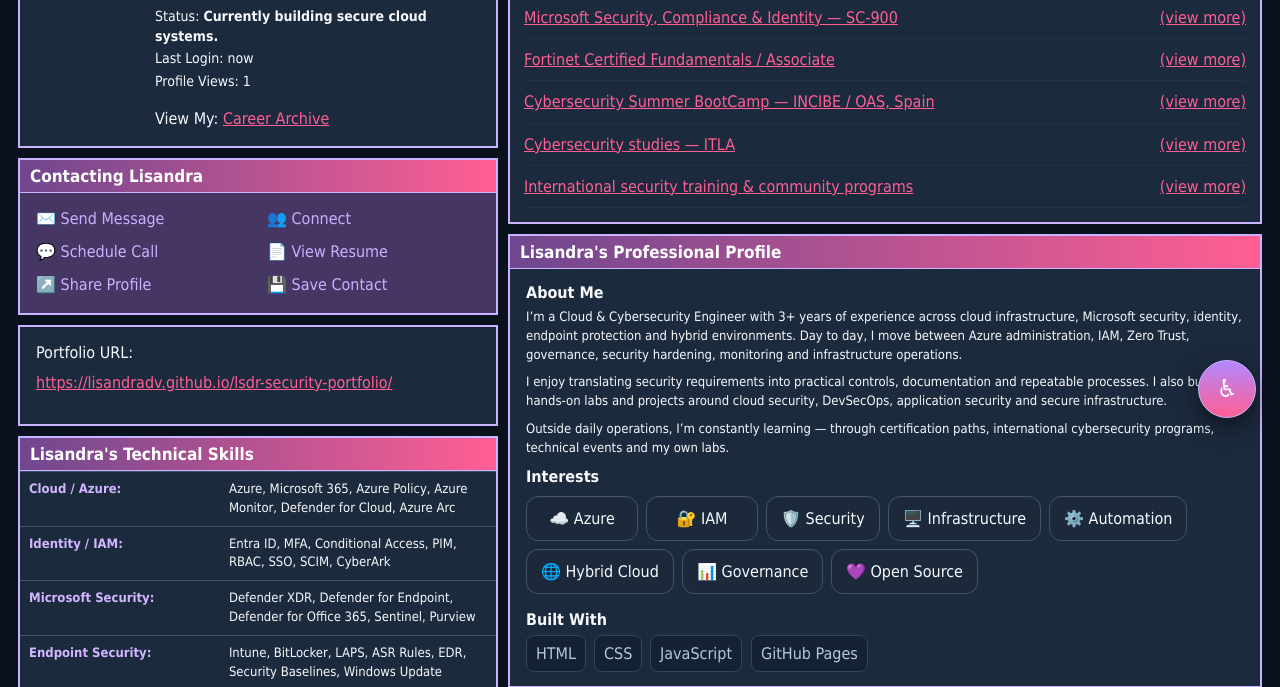
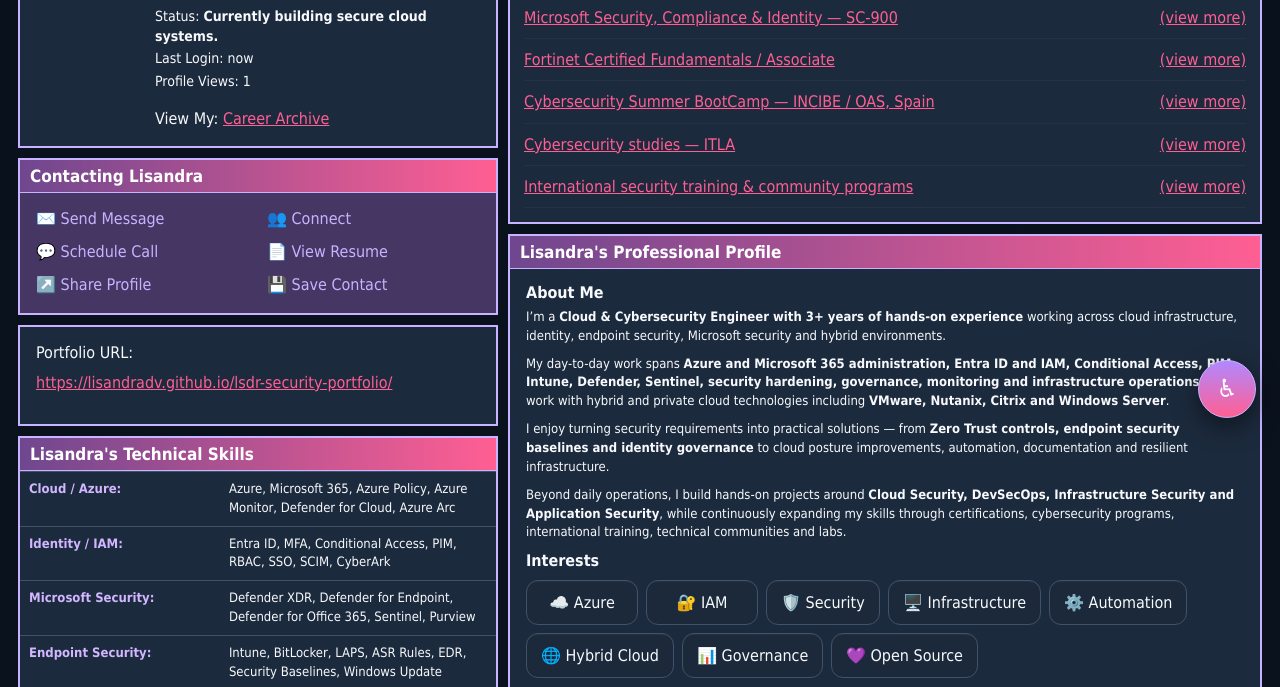
Before and after one commit to LisandraDv/lsdr-security-portfolio, a plain HTML site: page index.html in a window 1280 px wide. Shown: the part 358-1045 px from the top of the page. Drawn offline with nearby package versions, Linux system fonts and the light colour scheme.

Commit message:
Update index.html

```diff
--- a/index.html
+++ b/index.html
@@ -172,9 +172,32 @@
           <div class="panel-title">Lisandra's Professional Profile</div>
           <div class="panel-content prose">
             <h3 id="about-title">About Me</h3>
-            <p>I’m a Cloud & Cybersecurity Engineer with 3+ years of experience across cloud infrastructure, Microsoft security, identity, endpoint protection and hybrid environments. Day to day, I move between Azure administration, IAM, Zero Trust, governance, security hardening, monitoring and infrastructure operations.</p>
-            <p>I enjoy translating security requirements into practical controls, documentation and repeatable processes. I also build hands-on labs and projects around cloud security, DevSecOps, application security and secure infrastructure.</p>
-            <p>Outside daily operations, I’m constantly learning — through certification paths, international cybersecurity programs, technical events and my own labs.</p>
+            <p>
+  I’m a <strong>Cloud & Cybersecurity Engineer with 3+ years of hands-on experience</strong>
+  working across cloud infrastructure, identity, endpoint security,
+  Microsoft security and hybrid environments.
+</p>
+
+<p>
+  My day-to-day work spans <strong>Azure and Microsoft 365 administration,
+  Entra ID and IAM, Conditional Access, PIM, Intune, Defender, Sentinel,
+  security hardening, governance, monitoring and infrastructure operations</strong>.
+  I also work with hybrid and private cloud technologies including
+  <strong>VMware, Nutanix, Citrix and Windows Server</strong>.
+</p>
+
+<p>
+  I enjoy turning security requirements into practical solutions —
+  from <strong>Zero Trust controls, endpoint security baselines and identity governance</strong>
+  to cloud posture improvements, automation, documentation and resilient infrastructure.
+</p>
+
+<p>
+  Beyond daily operations, I build hands-on projects around
+  <strong>Cloud Security, DevSecOps, Infrastructure Security and Application Security</strong>,
+  while continuously expanding my skills through certifications,
+  cybersecurity programs, international training, technical communities and labs.
+</p>
             <h3>Interests</h3>
             <div class="interest-grid">
               <span>☁️ Azure</span><span>🔐 IAM</span><span>🛡️ Security</span><span>🖥️ Infrastructure</span>
```
